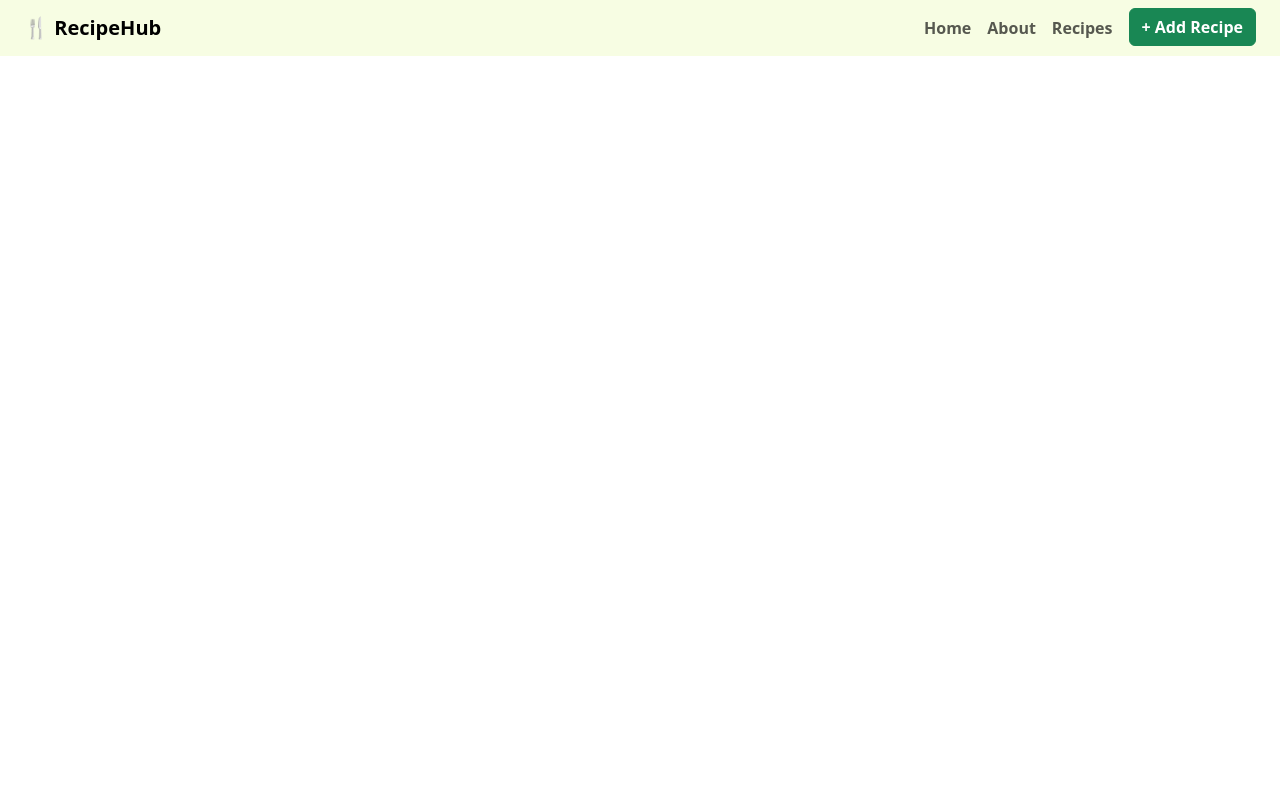
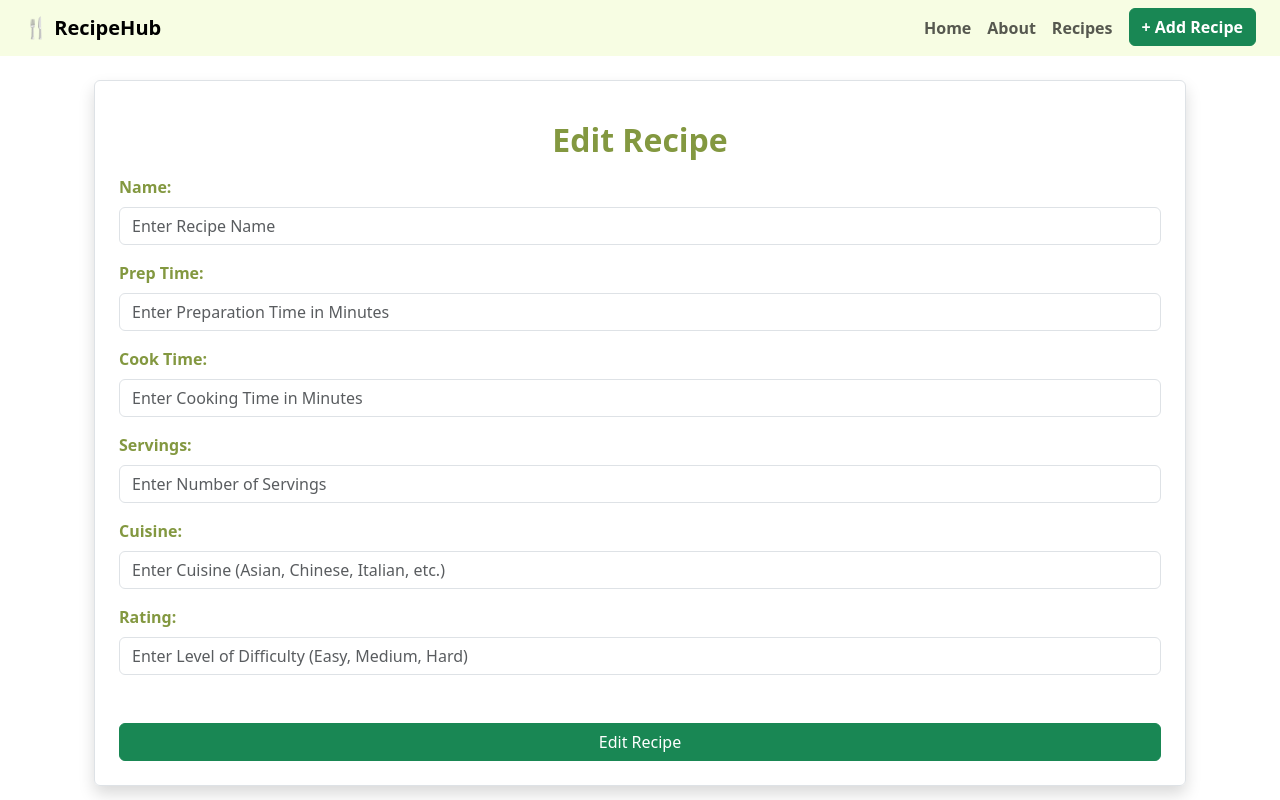
Before and after one commit to ashhamshingeri/React-JS, a React (Vite) app in the folder my-app/: page /recipes-edit/1 in a window 1280 px wide. Built offline with nearby package versions, Linux system fonts and the light colour scheme; no server answers.

Commit message:
Added Edit Button to My Recipe App

```diff
--- a/my-app/src/App.tsx
+++ b/my-app/src/App.tsx
@@ -1,10 +1,10 @@
-// import AddRecipe from "./AddRecipe";
-// import RecipeAdd1 from "./RecipeAdd1";
+
 import { Link, Route, BrowserRouter as Router, Routes } from "react-router-dom";
 import RecipeList from "./RecipeList";
 import Home from "./Home";
 import About from "./About";
 import AddRecipe from "./AddRecipe";
+import EditRecipe from "./EditRecipe";
 
 function App() {
   return (
@@ -38,7 +38,10 @@
             </li>
 
             <li className="nav-item">
-              <Link className="btn btn-success fw-semibold ms-2" to="/recipes-add">
+              <Link
+                className="btn btn-success fw-semibold ms-2"
+                to="/recipes-add"
+              >
                 + Add Recipe
               </Link>
             </li>
@@ -52,6 +55,7 @@
             <Route path="/about" element={<About />} />
             <Route path="/recipes" element={<RecipeList />} />
             <Route path="/recipes-add" element={<AddRecipe />} />
+            <Route path="/recipes-edit/:id" element={<EditRecipe />} />
           </Routes>
         </main>
       </div>
--- /dev/null
+++ b/my-app/src/EditRecipe.tsx
@@ -0,0 +1,172 @@
+import { useEffect, useState } from "react";
+import { useNavigate, useParams } from "react-router-dom";
+import "./AddRecipe.css";
+
+const API_URL = "https://6a7db151f8b2ed99ca4ea7bf.mockapi.io/Recipes";
+
+function EditRecipe() {
+  const [name, setName] = useState<string>("");
+  const [prepTimeMinutes, setPrepTimeMinutes] = useState<string>("");
+  const [cookTimeMinutes, setCookTimeMinutes] = useState<string>("");
+  const [servings, setServings] = useState<string>("");
+  const [cuisine, setCuisine] = useState<string>("");
+  const [rating, setRating] = useState<string>("");
+
+  const navigate = useNavigate();
+  const params = useParams();
+
+  const fetchRecipe = async () => {
+    const response = await fetch(`${API_URL}/${params.id}`);
+    const recipe = await response.json();
+    setName(recipe.name);
+    setPrepTimeMinutes(recipe.prepTimeMinutes);
+    setCookTimeMinutes(recipe.cookTimeMinutes);
+    setServings(recipe.servings);
+    setCuisine(recipe.cuisine);
+    setRating(recipe.rating);
+  };
+
+  useEffect(() => {
+    fetchRecipe();
+  }, [params.id]);
+
+  const editRecipe = async () => {
+    const recipe = {
+      name,
+      prepTimeMinutes,
+      cookTimeMinutes,
+      servings,
+      cuisine,
+      rating,
+    };
+
+    await fetch(`${API_URL}/${params.id}`, {
+      method: "PUT",
+      headers: {
+        "Content-Type": "application/json",
+      },
+      body: JSON.stringify(recipe),
+    });
+    navigate("/recipes");
+  };
+
+  return (
+    <div className="container mt-4">
+      <form className="border rounded shadow p-4">
+        <h2 className="fl-color fw-bold my-3 text-center">Edit Recipe</h2>
+        <div className="mb-3">
+          <label htmlFor="nameTextBox" className="form-label fl-color fw-bold">
+            Name:{" "}
+          </label>
+          <input
+            type="text"
+            className="form-control"
+            placeholder="Enter Recipe Name"
+            id="nameTextBox"
+            value={name}
+            onChange={(event) => setName(event.target.value)}
+          />
+        </div>
+
+        <div className="mb-3">
+          <label
+            htmlFor="prepTimeTextBox"
+            className="form-label fl-color fw-bold"
+          >
+            Prep Time:{" "}
+          </label>
+
+          <input
+            type="text"
+            className="form-control"
+            placeholder="Enter Preparation Time in Minutes"
+            id="prepTimeTextBox"
+            value={prepTimeMinutes}
+            onChange={(event) => setPrepTimeMinutes(event.target.value)}
+          />
+        </div>
+
+        <div className="mb-3">
+          <label
+            htmlFor="cookTimeTextBox"
+            className="form-label fl-color fw-bold"
+          >
+            Cook Time:{" "}
+          </label>
+          <input
+            type="text"
+            className="form-control"
+            placeholder="Enter Cooking Time in Minutes"
+            id="cookTimeTextBox"
+            value={cookTimeMinutes}
+            onChange={(event) => setCookTimeMinutes(event.target.value)}
+          />
+        </div>
+
+        <div className="mb-3">
+          <label
+            htmlFor="servingsTextBox"
+            className="form-label fl-color fw-bold"
+          >
+            Servings:{" "}
+          </label>
+          <input
+            type="text"
+            className="form-control"
+            placeholder="Enter Number of Servings"
+            id="servingsTextBox"
+            value={servings}
+            onChange={(event) => setServings(event.target.value)}
+          />
+        </div>
+
+        <div className="mb-3">
+          <label
+            htmlFor="cuisineTextBox"
+            className="form-label fl-color fw-bold"
+          >
+            Cuisine:{" "}
+          </label>
+          <input
+            type="text"
+            className="form-control"
+            placeholder="Enter Cuisine (Asian, Chinese, Italian, etc.)"
+            id="cuisineTextBox"
+            value={cuisine}
+            onChange={(event) => setCuisine(event.target.value)}
+          />
+        </div>
+
+        <div className="mb-3">
+          <label
+            htmlFor="ratingTextBox"
+            className="form-label fl-color fw-bold"
+          >
+            Rating:{" "}
+          </label>
+          <input
+            type="text"
+            className="form-control"
+            placeholder="Enter Level of Difficulty (Easy, Medium, Hard)"
+            id="ratingTextBox"
+            value={rating}
+            onChange={(event) => setRating(event.target.value)}
+          />
+        </div>
+
+        {/* Control for Add Recipe button */}
+        <div className="mt-5">
+          <button
+            type="button"
+            className="btn btn-success w-100"
+            onClick={editRecipe}
+          >
+            Edit Recipe
+          </button>
+        </div>
+      </form>
+    </div>
+  );
+}
+
+export default EditRecipe;
--- a/my-app/src/RecipeList.tsx
+++ b/my-app/src/RecipeList.tsx
@@ -1,4 +1,5 @@
 import { useEffect, useState } from "react";
+import { Link } from "react-router-dom";
 
 type Recipes = {
   name: string;
@@ -38,6 +39,7 @@
             <th>Servings</th>
             <th>Cuisine</th>
             <th>Rating</th>
+            <th>Actions</th>
           </tr>
         </thead>
         <tbody>
@@ -50,6 +52,11 @@
               <td>{recipe.servings}</td>
               <td>{recipe.cuisine}</td>
               <td>{recipe.rating}</td>
+              <td>
+                <Link to={`/recipes-edit/${recipe.id}`} className="btn btn-primary">
+                Edit
+                </Link>
+              </td>
             </tr>
           ))}
         </tbody>
```
